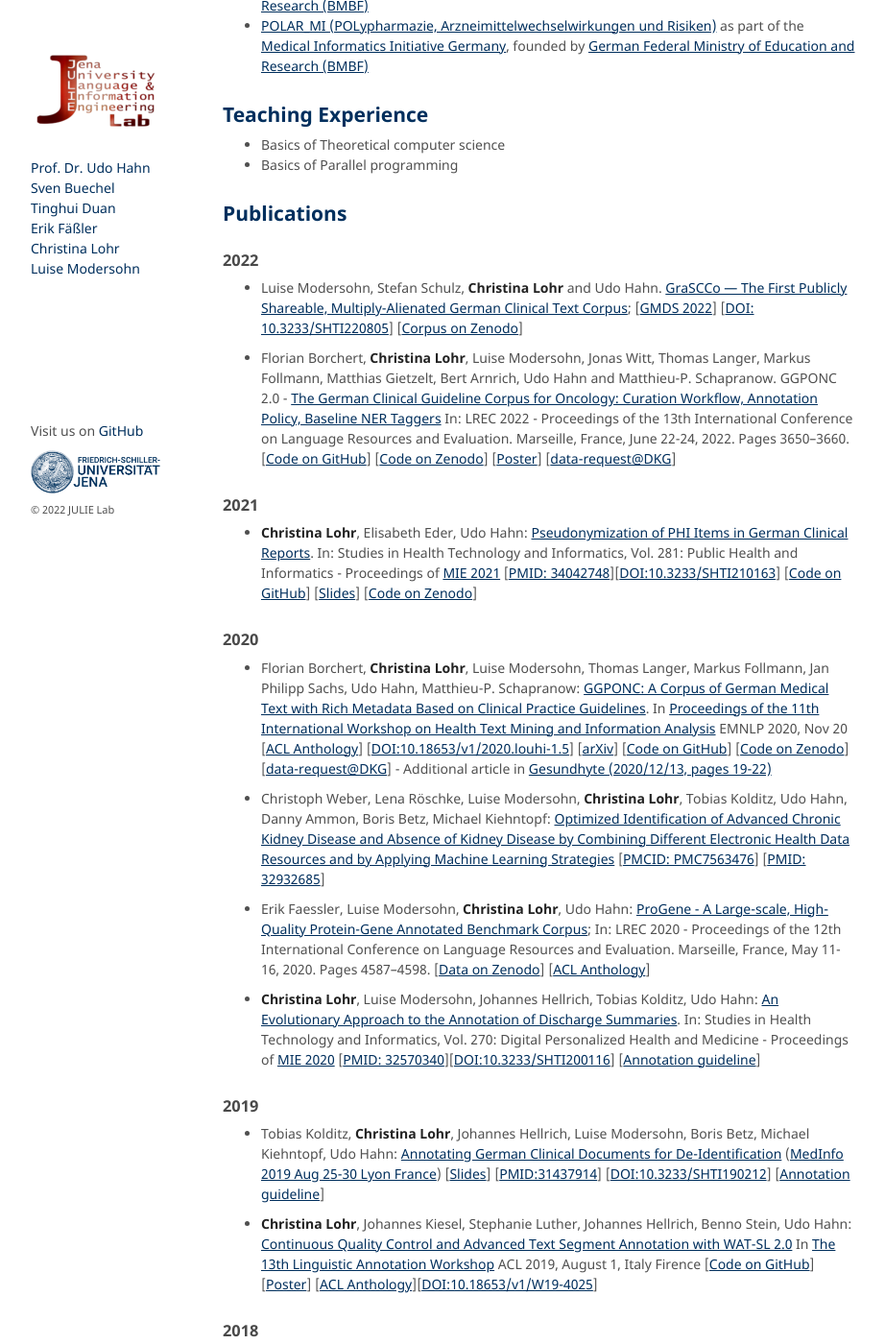
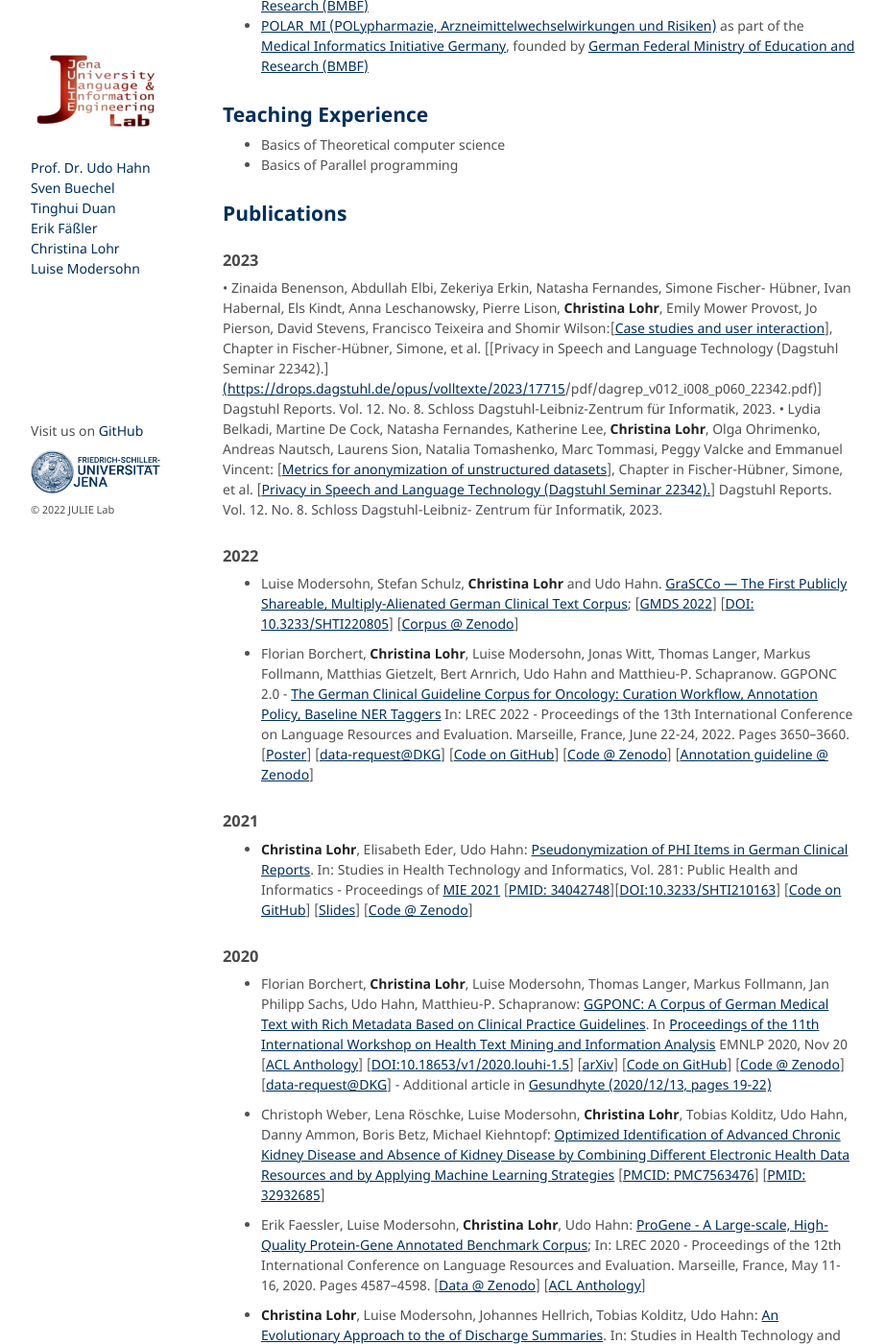
Before and after one commit to JULIELab/JULIELab.github.io, a Jekyll site: the page built from Staff/Lohr/index.md, in a window 1280 px wide and 1400 px high, scrolled down 744 px. Shown: the whole window at 96% size, without its empty margins (178-1100 px from the left). Built offline with Jekyll 4.4.1, drawn with Linux system fonts in a browser that asks for light colours; our own code applies the rules of GitHub Pages for plain Markdown files; some of the changed text lies outside the part shown.

Commit message:
Update index.md
update Christinas page.

```diff
--- a/Staff/Lohr/index.md
+++ b/Staff/Lohr/index.md
@@ -29,42 +29,58 @@ layout: staff
 
 ## Publications
 
+### 2023
+
+• Zinaida Benenson, Abdullah Elbi, Zekeriya Erkin, Natasha Fernandes, Simone Fischer-
+Hübner, Ivan Habernal, Els Kindt, Anna Leschanowsky, Pierre Lison, **Christina Lohr**, Emily
+Mower Provost, Jo Pierson, David Stevens, Francisco Teixeira and Shomir Wilson:[[Case
+studies and user interaction](https://drops.dagstuhl.de/opus/volltexte/2023/17715/pdf/dagrep_v012_i008_p060_22342.pdf)], Chapter in Fischer-Hübner, Simone, et al. [[Privacy in Speech
+and Language Technology (Dagstuhl Seminar 22342).][(https://drops.dagstuhl.de/opus/volltexte/2023/17715](https://www.dagstuhl.de/en/seminars/seminar-calendar/seminar-details/22342)/pdf/dagrep_v012_i008_p060_22342.pdf)] Dagstuhl Reports. Vol. 12. No. 8.
+Schloss Dagstuhl-Leibniz-Zentrum für Informatik, 2023.
+• Lydia Belkadi, Martine De Cock, Natasha Fernandes, Katherine Lee, **Christina Lohr**, Olga
+Ohrimenko, Andreas Nautsch, Laurens Sion, Natalia Tomashenko, Marc Tommasi, Peggy
+Valcke and Emmanuel Vincent: [[Metrics for anonymization of unstructured datasets](https://drops.dagstuhl.de/opus/volltexte/2023/17715/pdf/dagrep_v012_i008_p060_22342.pdf)],
+Chapter in Fischer-Hübner, Simone, et al. [[Privacy in Speech and Language Technology
+(Dagstuhl Seminar 22342).](https://www.dagstuhl.de/en/seminars/seminar-calendar/seminar-details/22342)] Dagstuhl Reports. Vol. 12. No. 8. Schloss Dagstuhl-Leibniz-
+Zentrum für Informatik, 2023.
+
 ### 2022
+
 * Luise Modersohn, Stefan Schulz, **Christina Lohr** and Udo Hahn. [GraSCCo — The First Publicly Shareable, Multiply-Alienated German Clinical Text Corpus](https://ebooks.iospress.nl/doi/10.3233/SHTI220805); [[GMDS 2022](https://gmds-tmf-2022.de/)] [[DOI:
-10.3233/SHTI220805](https://doi.org/10.3233/SHTI220805)] [[Corpus on Zenodo](https://zenodo.org/record/6539131#.Yxmq5mzP1kg)]
+10.3233/SHTI220805](https://doi.org/10.3233/SHTI220805)] [[Corpus @ Zenodo](https://zenodo.org/record/6539131#.Yxmq5mzP1kg)]
 
-* Florian Borchert, **Christina Lohr**, Luise Modersohn, Jonas Witt, Thomas Langer, Markus Follmann, Matthias Gietzelt, Bert Arnrich, Udo Hahn and Matthieu-P. Schapranow. GGPONC 2.0 - [The German Clinical Guideline Corpus for Oncology: Curation Workflow, Annotation Policy, Baseline NER Taggers](http://www.lrec-conf.org/proceedings/lrec2022/pdf/2022.lrec-1.389.pdf) In: LREC 2022 - Proceedings of the 13th International Conference on Language Resources and Evaluation. Marseille, France, June 22-24, 2022. Pages 3650--3660. [[Code on GitHub](https://github.com/hpi-dhc/ggponc_annotation)] [[Code on Zenodo](https://zenodo.org/record/6472446#.YrQ9KuzP1EZ)]        [[Poster](https://www.leitlinienprogramm-onkologie.de/fileadmin/user_upload/Downloads/GGPONC/Poster_GGPONC_LREC.pdf)] [[data-request@DKG](https://www.leitlinienprogramm-onkologie.de/projekte/ggponc-english/)]
+* Florian Borchert, **Christina Lohr**, Luise Modersohn, Jonas Witt, Thomas Langer, Markus Follmann, Matthias Gietzelt, Bert Arnrich, Udo Hahn and Matthieu-P. Schapranow. GGPONC 2.0 - [The German Clinical Guideline Corpus for Oncology: Curation Workflow, Annotation Policy, Baseline NER Taggers](http://www.lrec-conf.org/proceedings/lrec2022/pdf/2022.lrec-1.389.pdf) In: LREC 2022 - Proceedings of the 13th International Conference on Language Resources and Evaluation. Marseille, France, June 22-24, 2022. Pages 3650--3660. [[Poster](https://www.leitlinienprogramm-onkologie.de/fileadmin/user_upload/Downloads/GGPONC/Poster_GGPONC_LREC.pdf)] [[data-request@DKG](https://www.leitlinienprogramm-onkologie.de/projekte/ggponc-english/)] [[Code on GitHub](https://github.com/hpi-dhc/ggponc_annotation)] [[Code @ Zenodo](https://zenodo.org/record/6472446)] [[Annotation guideline @ Zenodo](https://zenodo.org/record/6472446/preview/hpi-dhc/ggponc_annotation-ggponc_v2.0_lrec.zip#tree_item5)]
 
 ### 2021
 
-* **Christina Lohr**, Elisabeth Eder, Udo Hahn: [Pseudonymization of PHI Items in German Clinical Reports](https://ebooks.iospress.nl/doi/10.3233/SHTI210163). In: Studies in Health Technology and Informatics, Vol. 281: Public Health and Informatics - Proceedings of [MIE 2021](https://ebooks.iospress.nl/volume/public-health-and-informatics-proceedings-of-mie-2021) [[PMID: 34042748](https://pubmed.ncbi.nlm.nih.gov/34042748/)][[DOI:10.3233/SHTI210163](https://doi.org/10.3233/shti210163)] [[Code on GitHub](https://github.com/JULIELab/ClinicalSurrogateGeneration)] [[Slides](/downloads/publications/slides/lohr-2021-mie-pseudonymization.pdf)] [[Code on Zenodo](https://zenodo.org/record/4884304)]
+* **Christina Lohr**, Elisabeth Eder, Udo Hahn: [Pseudonymization of PHI Items in German Clinical Reports](https://ebooks.iospress.nl/doi/10.3233/SHTI210163). In: Studies in Health Technology and Informatics, Vol. 281: Public Health and Informatics - Proceedings of [MIE 2021](https://ebooks.iospress.nl/volume/public-health-and-informatics-proceedings-of-mie-2021) [[PMID: 34042748](https://pubmed.ncbi.nlm.nih.gov/34042748/)][[DOI:10.3233/SHTI210163](https://doi.org/10.3233/shti210163)] [[Code on GitHub](https://github.com/JULIELab/ClinicalSurrogateGeneration)] [[Slides](/downloads/publications/slides/lohr-2021-mie-pseudonymization.pdf)] [[Code @ Zenodo](https://zenodo.org/record/4884304)]
 
 ### 2020
 
-* Florian Borchert, **Christina Lohr**, Luise Modersohn, Thomas Langer, Markus Follmann, Jan Philipp Sachs, Udo Hahn, Matthieu-P. Schapranow: [GGPONC: A Corpus of German Medical Text with Rich Metadata Based on Clinical Practice Guidelines](https://www.aclweb.org/anthology/2020.louhi-1.5.pdf). In [Proceedings of the 11th International Workshop on Health Text Mining and Information Analysis](https://louhi2020.fbk.eu/) EMNLP 2020, Nov 20 [[ACL Anthology](https://www.aclweb.org/anthology/2020.louhi-1.5/)] [[DOI:10.18653/v1/2020.louhi-1.5](https://doi.org/10.18653/v1/2020.louhi-1.5)] [[arXiv](http://arxiv.org/abs/2007.06400)] [[Code on GitHub](https://github.com/JULIELab/GGPOnc)] [[Code on Zenodo](https://zenodo.org/record/4067994)] [[data-request@DKG](https://www.leitlinienprogramm-onkologie.de/projekte/ggponc-english/)] - Additional article in [Gesundhyte (2020/12/13, pages 19-22)](https://www.systembiologie.de/lw_resource/datapool/systemfiles/elements/files/B6AA5AC509E249CBE0537E695E866DB2/live/document/PTJ-007_gesundhyte_13_2020_201217_WEB_300dpi_klein.pdf)
+* Florian Borchert, **Christina Lohr**, Luise Modersohn, Thomas Langer, Markus Follmann, Jan Philipp Sachs, Udo Hahn, Matthieu-P. Schapranow: [GGPONC: A Corpus of German Medical Text with Rich Metadata Based on Clinical Practice Guidelines](https://www.aclweb.org/anthology/2020.louhi-1.5.pdf). In [Proceedings of the 11th International Workshop on Health Text Mining and Information Analysis](https://louhi2020.fbk.eu/) EMNLP 2020, Nov 20 [[ACL Anthology](https://www.aclweb.org/anthology/2020.louhi-1.5/)] [[DOI:10.18653/v1/2020.louhi-1.5](https://doi.org/10.18653/v1/2020.louhi-1.5)] [[arXiv](http://arxiv.org/abs/2007.06400)] [[Code on GitHub](https://github.com/JULIELab/GGPOnc)] [[Code @ Zenodo](https://zenodo.org/record/4067994)] [[data-request@DKG](https://www.leitlinienprogramm-onkologie.de/projekte/ggponc-english/)] - Additional article in [Gesundhyte (2020/12/13, pages 19-22)](https://www.systembiologie.de/lw_resource/datapool/systemfiles/elements/files/B6AA5AC509E249CBE0537E695E866DB2/live/document/PTJ-007_gesundhyte_13_2020_201217_WEB_300dpi_klein.pdf)
 
 * Christoph Weber, Lena Röschke, Luise Modersohn, **Christina Lohr**, Tobias Kolditz, Udo Hahn, Danny Ammon, Boris Betz, Michael Kiehntopf:
 [Optimized Identification of Advanced Chronic Kidney Disease and Absence of Kidney Disease by Combining Different Electronic Health Data Resources and by Applying Machine Learning Strategies](https://www.ncbi.nlm.nih.gov/pmc/articles/PMC7563476/) [[PMCID: PMC7563476](https://www.ncbi.nlm.nih.gov/pmc/articles/PMC7563476/)] [[PMID: 32932685](https://pubmed.ncbi.nlm.nih.gov/32932685/)]
 
-* Erik Faessler, Luise Modersohn, **Christina Lohr**, Udo Hahn: [ProGene - A Large-scale, High-Quality Protein-Gene Annotated Benchmark Corpus](http://www.lrec-conf.org/proceedings/lrec2020/pdf/2020.lrec-1.564.pdf); In: LREC 2020 - Proceedings of the 12th International Conference on Language Resources and Evaluation. Marseille, France, May 11-16, 2020. Pages 4587--4598. [[Data on Zenodo](https://zenodo.org/record/3698568)] [[ACL Anthology](https://www.aclweb.org/anthology/2020.lrec-1.564/)]
+* Erik Faessler, Luise Modersohn, **Christina Lohr**, Udo Hahn: [ProGene - A Large-scale, High-Quality Protein-Gene Annotated Benchmark Corpus](http://www.lrec-conf.org/proceedings/lrec2020/pdf/2020.lrec-1.564.pdf); In: LREC 2020 - Proceedings of the 12th International Conference on Language Resources and Evaluation. Marseille, France, May 11-16, 2020. Pages 4587--4598. [[Data @ Zenodo](https://zenodo.org/record/3698568)] [[ACL Anthology](https://www.aclweb.org/anthology/2020.lrec-1.564/)]
 
-* **Christina Lohr**, Luise Modersohn, Johannes Hellrich, Tobias Kolditz, Udo Hahn: [An Evolutionary Approach to the Annotation of Discharge Summaries](http://ebooks.iospress.nl/publication/54118). In: Studies in Health Technology and Informatics, Vol. 270: Digital Personalized Health and Medicine - Proceedings of [MIE 2020](https://efmi.org/2020/06/11/mie2020-conference-proceedings-and-materials/) [[PMID: 32570340](https://pubmed.ncbi.nlm.nih.gov/32570340/)][[DOI:10.3233/SHTI200116](https://doi.org/10.3233/shti200116)] [[Annotation guideline](https://zenodo.org/record/7707917)]
+* **Christina Lohr**, Luise Modersohn, Johannes Hellrich, Tobias Kolditz, Udo Hahn: [An Evolutionary Approach to the   of Discharge Summaries](http://ebooks.iospress.nl/publication/54118). In: Studies in Health Technology and Informatics, Vol. 270: Digital Personalized Health and Medicine - Proceedings of [MIE 2020](https://efmi.org/2020/06/11/mie2020-conference-proceedings-and-materials/) [[PMID: 32570340](https://pubmed.ncbi.nlm.nih.gov/32570340/)][[DOI:10.3233/SHTI200116](https://doi.org/10.3233/shti200116)] [[Annotation guideline @ Zenodo](https://zenodo.org/record/7707917)]
 
 ### 2019
 
-* Tobias Kolditz, **Christina Lohr**, Johannes Hellrich, Luise Modersohn, Boris Betz, Michael Kiehntopf, Udo Hahn: [Annotating German Clinical Documents for De-Identification](http://ebooks.iospress.nl/volumearticle/51977) ([MedInfo 2019 Aug 25-30 Lyon France](https://www.iospress.nl/book/medinfo-2019-health-and-wellbeing-e-networks-for-all/)) [[Slides](/downloads/publications/slides/lohr-2019-medinfo-de-id-slides.pdf)] [[PMID:31437914](https://www.ncbi.nlm.nih.gov/pubmed/31437914)] [[DOI:10.3233/SHTI190212](https://doi.org/10.3233/shti190212)] [[Annotation guideline](https://zenodo.org/record/7707882)]
+* Tobias Kolditz, **Christina Lohr**, Johannes Hellrich, Luise Modersohn, Boris Betz, Michael Kiehntopf, Udo Hahn: [Annotating German Clinical Documents for De-Identification](http://ebooks.iospress.nl/volumearticle/51977) ([MedInfo 2019 Aug 25-30 Lyon France](https://www.iospress.nl/book/medinfo-2019-health-and-wellbeing-e-networks-for-all/)) [[Slides](/downloads/publications/slides/lohr-2019-medinfo-de-id-slides.pdf)] [[PMID:31437914](https://www.ncbi.nlm.nih.gov/pubmed/31437914)] [[DOI:10.3233/SHTI190212](https://doi.org/10.3233/shti190212)] [[Annotation guideline @ Zenodo](https://zenodo.org/record/7707882)]
 
 * **Christina Lohr**, Johannes Kiesel, Stephanie Luther, Johannes Hellrich, Benno Stein, Udo Hahn: [Continuous Quality Control and Advanced Text Segment Annotation with WAT-SL 2.0](https://www.aclweb.org/anthology/W19-4025) In [The 13th Linguistic Annotation Workshop](https://sigann.github.io/LAW-XIII-2019/) ACL 2019, August 1, Italy Firence [[Code on GitHub](https://github.com/webis-de/wat)] [[Poster](/downloads/publications/posters/Poster_ACL_LAW_2019_WATSL.pdf)] [[ACL Anthology](https://aclweb.org/anthology/papers/W/W19/W19-4025/)][[DOI:10.18653/v1/W19-4025](http://dx.doi.org/10.18653/v1/W19-4025)]
 
 ### 2018
 
 * **Christina Lohr**, Stephanie Luther, Franz Matthies, Luise Modersohn, Danny Ammon, Kutaiba Saleh, Andreas G. Henkel, Michael Kiehntopf, and Udo Hahn:
-[CDA-Compliant Section Annotation of German-Language Discharge Summaries: Guideline Development, Annotation Campaign, Section Classification.](https://www.ncbi.nlm.nih.gov/pmc/articles/PMC6371337/) In: AMIA Annual Symposium Proceedings 2018, San Francisco, USA, Nov 3-7. [[Slides](/downloads/publications/slides/lohr-2018-amia-sections-slides.pdf)] [[PMCID: PMC6371337](https://www.ncbi.nlm.nih.gov/pmc/articles/PMC6371337/)] [[PMID: 30815119](https://www.ncbi.nlm.nih.gov/pubmed/30815119)] [[Annotation guideline](https://zenodo.org/record/7707756)]
+[CDA-Compliant Section Annotation of German-Language Discharge Summaries: Guideline Development, Annotation Campaign, Section Classification.](https://www.ncbi.nlm.nih.gov/pmc/articles/PMC6371337/) In: AMIA Annual Symposium Proceedings 2018, San Francisco, USA, Nov 3-7. [[Slides](/downloads/publications/slides/lohr-2018-amia-sections-slides.pdf)] [[PMCID: PMC6371337](https://www.ncbi.nlm.nih.gov/pmc/articles/PMC6371337/)] [[PMID: 30815119](https://www.ncbi.nlm.nih.gov/pubmed/30815119)] [[Annotation guideline @ Zenodo](https://zenodo.org/record/7707756)]
 
 * **Christina Lohr**, Sven Buechel, and Udo Hahn. 2018. [Sharing Copies of Synthetic Clinical Corpora without Physical Distribution - A Case Study to Get Around IPRs and Privacy Constraints Featuring the German JSYNCC Corpus](http://www.lrec-conf.org/proceedings/lrec2018/pdf/701.pdf). In: LREC 2018 - Proceedings of the 11th International Conference on Language Resources and Evaluation. Miyazaki, Japan, May 7-12, 2018. Pages 1259-1266. [[Code on GitHub](https://github.com/julielab/jsyncc)] [[Poster](/downloads/publications/posters/Poster_LREC_JSYNCC.pdf)] [[ACL Anthology](https://aclweb.org/anthology/papers/L/L18/L18-1201/)]
 
 * Udo Hahn, Franz Matthies, **Christina Lohr**, Markus Löffler. [3000PA-Towards a National Reference Corpus of German Clinical Language](http://ebooks.iospress.nl/volumearticle/48747). In: Studies in Health Technology and Informatics,
-Vol. 247: Building Continents of Knowledge in Oceans of Data: The Future of Co-Created eHealth - Proceedings of MIE 2018, Gothenburg, Sweden, April 24-26 2018. [[Slides](/downloads/publications/slides/lohr2018-mie-3000PA-slides.pdf)] [[PMID: 29677916](https://www.ncbi.nlm.nih.gov/pubmed/29677916)][[DOI:10.3233/978-1-61499-852-5-26](https://doi.org/10.3233/978-1-61499-852-5-26)] [[Annotation guideline](https://zenodo.org/record/7707947)]
+Vol. 247: Building Continents of Knowledge in Oceans of Data: The Future of Co-Created eHealth - Proceedings of MIE 2018, Gothenburg, Sweden, April 24-26 2018. [[Slides](/downloads/publications/slides/lohr2018-mie-3000PA-slides.pdf)] [[PMID: 29677916](https://www.ncbi.nlm.nih.gov/pubmed/29677916)][[DOI:10.3233/978-1-61499-852-5-26](https://doi.org/10.3233/978-1-61499-852-5-26)] [[Annotation guideline @ Zenodo](https://zenodo.org/record/7707947)]
 
 ### 2016
 
```
